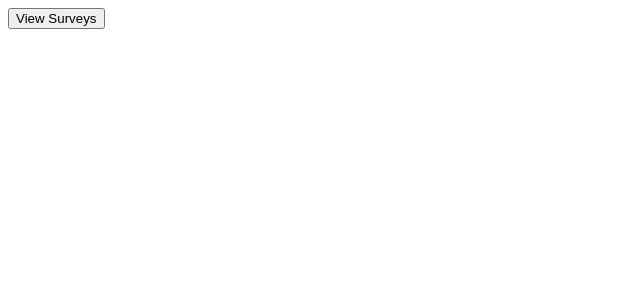
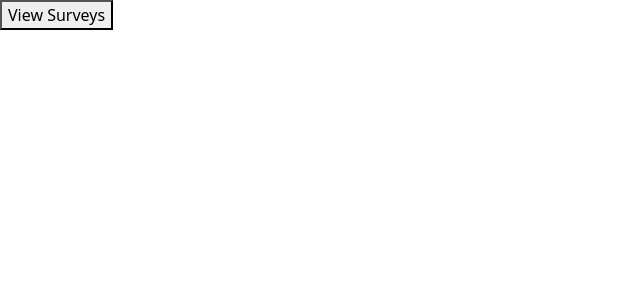
Before and after one commit to york-b2e-optum-sept-2022/matt-bauer-capstone-follower-fe, an Angular app: page / in a window 1280 px wide. Shown: the top 300 px of the page, without its empty margins (0-640 px from the left). Built offline with nearby package versions, Linux system fonts and the light colour scheme.

Commit message:
Added all follower functionality, installed bootstrap

```diff
--- a/angular.json
+++ b/angular.json
@@ -23,7 +23,8 @@
               "src/assets"
             ],
             "styles": [
-              "src/styles.css"
+              "src/styles.css",
+              "node_modules/bootstrap/dist/css/bootstrap.css"
             ],
             "scripts": []
           },
--- a/package.json
+++ b/package.json
@@ -18,6 +18,8 @@
     "@angular/platform-browser": "^14.2.0",
     "@angular/platform-browser-dynamic": "^14.2.0",
     "@angular/router": "^14.2.0",
+    "bootstrap": "^5.2.2",
+    "bootstrap-icons": "^1.10.2",
     "rxjs": "~7.5.0",
     "tslib": "^2.3.0",
     "zone.js": "~0.11.4"
--- a/src/styles.css
+++ b/src/styles.css
@@ -1 +1,2 @@
 /* You can add global styles to this file, and also import other style files */
+@import "~bootstrap-icons/font/bootstrap-icons.css";
```
Also changed, not shown: 1 other file (tests, documents, lock files or other folders).
